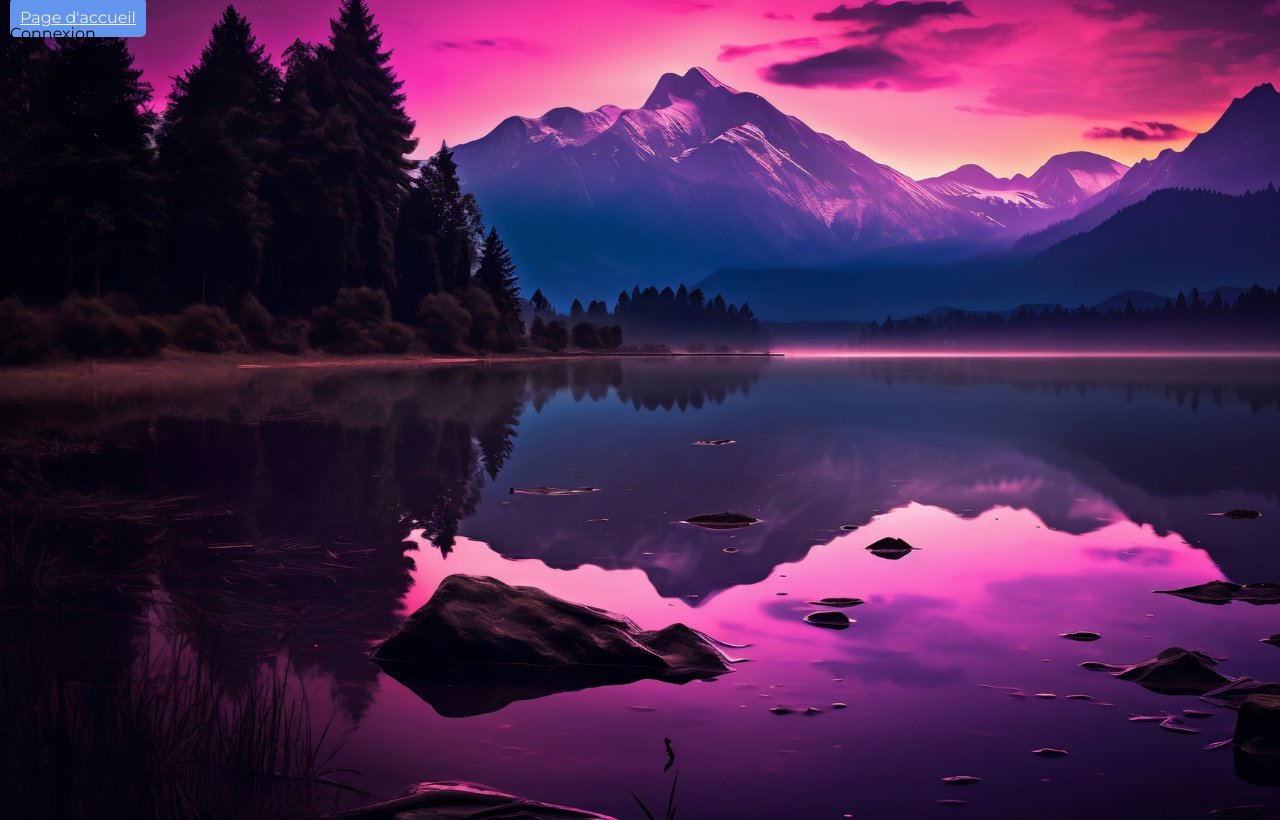
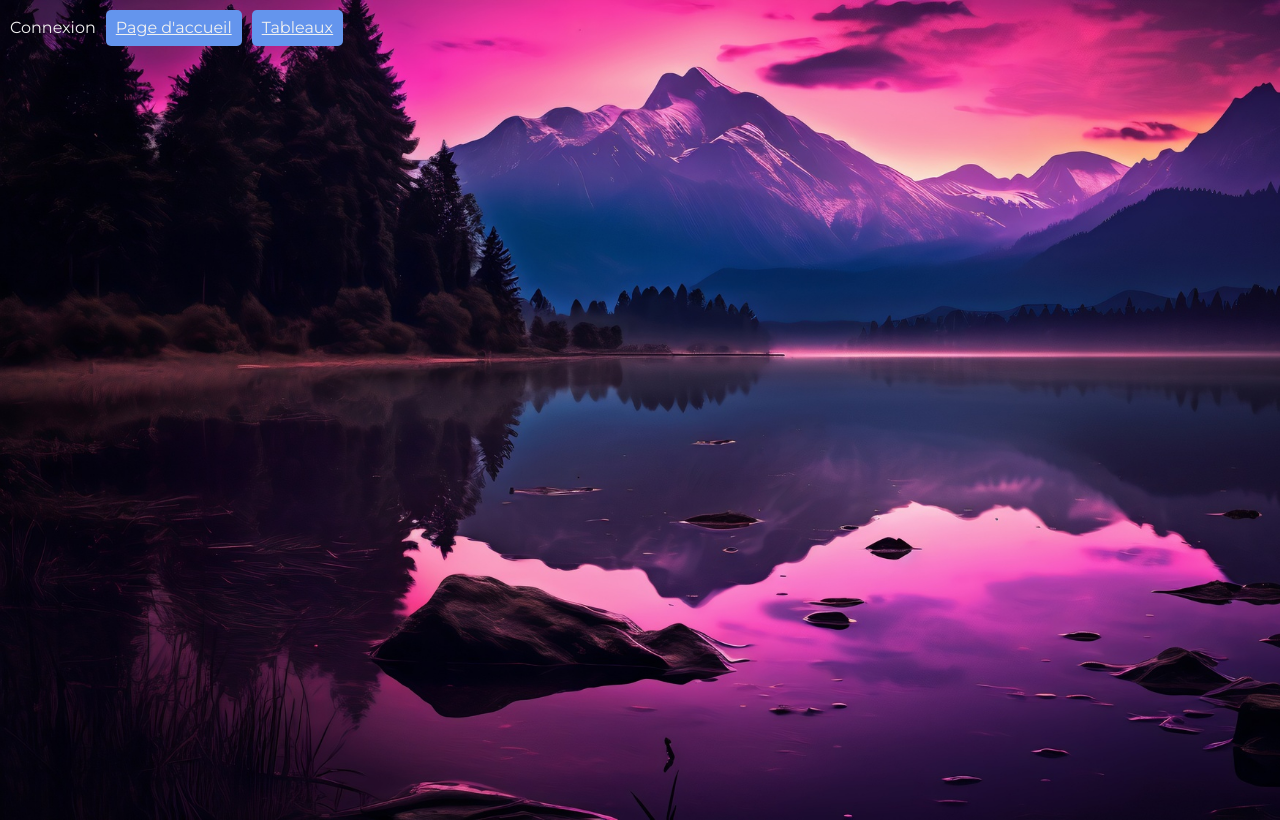
Before and after one commit to Dylan-Orecchioni/task-manager, a React (Vite) app: page /login in a window 1280 px wide. Built offline with nearby package versions, Linux system fonts and the light colour scheme.

Commit message:
Exo 10: correction ajouté

```diff
--- /dev/null
+++ b/src/components/Login/Login.css
@@ -0,0 +1,6 @@
+.login{
+    display: flex;
+    align-items: center;
+    gap: 10px;
+    color: #f1f1f1;
+}
--- a/src/components/Login/Login.jsx
+++ b/src/components/Login/Login.jsx
@@ -1,12 +1,15 @@
 import React from 'react';
 import HomePage from "../Home/HomePage.jsx";
+import './Login.css';
 import {Link} from "react-router-dom";
+import Tables from "../Tables/Table/Table.jsx";
 
 const Login = () => {
   return (
-      <div>
+      <div className="login">
+        <h1>Connexion</h1>
         <Link to={"/" } className="btn btn-primary" element={<HomePage/>}>Page d'accueil</Link>
-        <h1>Connexion</h1>
+        <Link to={"/tables" } className="btn btn-primary" element={<Tables/>}>Tableaux</Link>
       </div>
   );
 };
--- a/src/components/Tables/Tables.css
+++ b/src/components/Tables/Tables.css
@@ -28,4 +28,10 @@
 .formAddTable {
     display: flex;
     gap: 20px;
+    margin-bottom: 20px;
 }
+
+.menu {
+    display: flex;
+    margin-bottom: 10px;
+}
--- a/src/components/Tables/Tables.jsx
+++ b/src/components/Tables/Tables.jsx
@@ -51,7 +51,10 @@ const addTask = (newTask) => {
 
   return (
       <>
-        <Link to={"/" } className="btn btn-primary" element={<HomePage/>}>Page d'accueil</Link>
+        <div className="menu">
+          <Link to={"/" } className="btn btn-primary" element={<HomePage/>}>Page d'accueil</Link>
+        </div>
+
         <div className="formAddTable">
           <FormAddTable addTable={addTable}/>
           <FormDeleteTable tables={tables} setTables={setTables}/>
```
